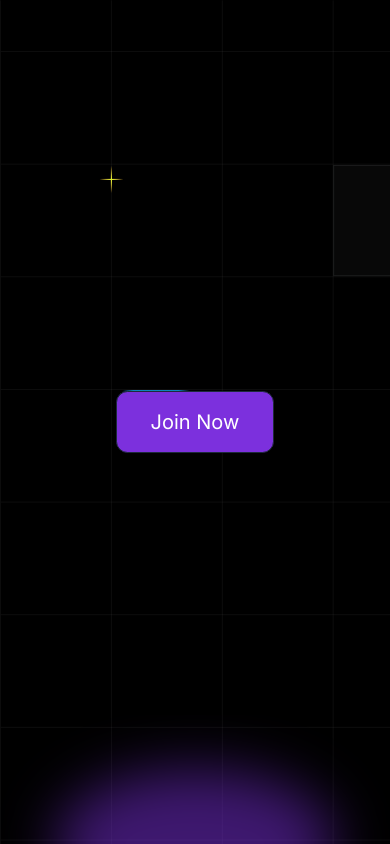
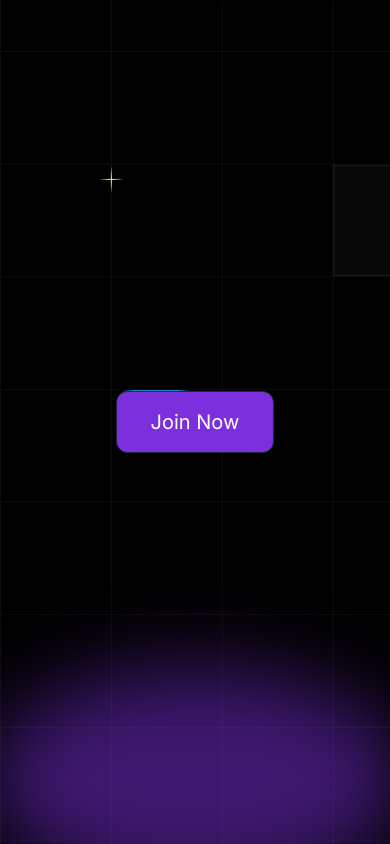
Before and after one commit to lordson-silver/group8, a Next.js app: page / in a window 390 px wide. Built offline with nearby package versions, Linux system fonts and the light colour scheme.

Commit message:
Fix: radialGradient, mobile responsive

```diff
--- a/app/(root)/page.tsx
+++ b/app/(root)/page.tsx
@@ -13,7 +13,7 @@ export default function Home() {
 
 
 
-        <RadialGradientSVG className="w-full" />
+        <RadialGradientSVG className="w-[150%] md:w-full" />
     </div>
   );
 }
--- a/components/ui/radialGradient.tsx
+++ b/components/ui/radialGradient.tsx
@@ -7,7 +7,7 @@ export function RadialGradientSVG ({
 }) {
   return (
     <svg
-      className={cn(className, "absolute bottom-0 left-0 transform translate-y-1/2 z-0")}
+      className={cn(className, "absolute bottom-0 -left-23 md:left-0 transform translate-y-1/3 md:translate-y-1/2 z-0")}
       width="100%"
       viewBox="0 0 2309 1526"
       fill="none"
```
